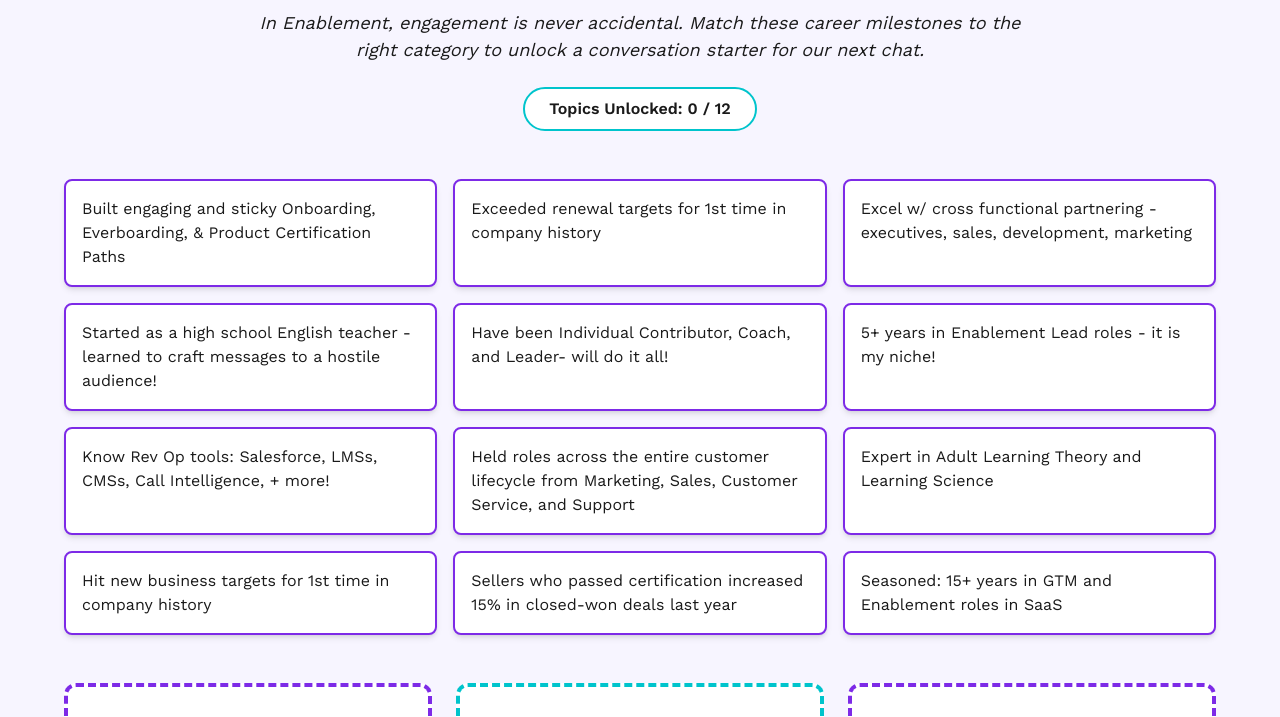
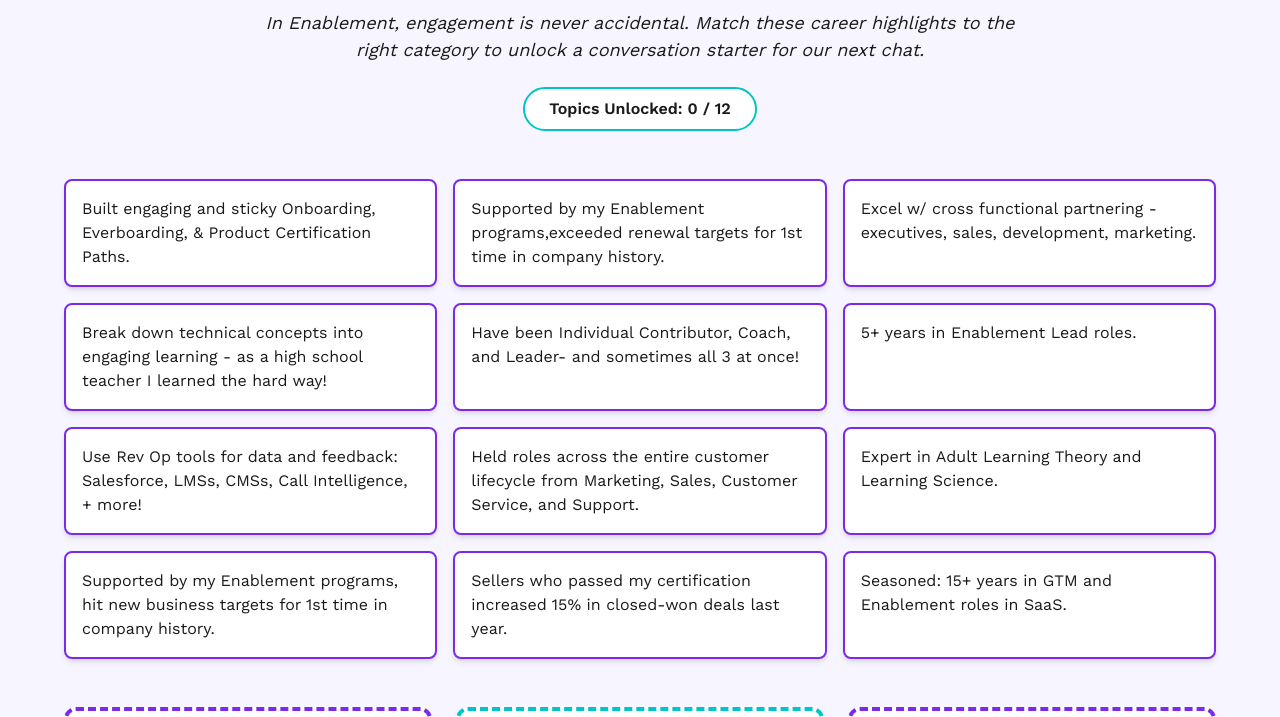
Before and after one commit to jtookoian-lab/meet-jennie-interactive, a plain HTML site: page index.html in a window 1280 px wide. Shown: the part 83-800 px from the top of the page. Drawn offline with nearby package versions, Linux system fonts and the light colour scheme.

Commit message:
Update index.html

```diff
--- a/index.html
+++ b/index.html
@@ -31,7 +31,7 @@
       accent_color: "#00C4CC",
       text_color: "#1A1A1A",
       game_title: "Meet Jennie Tookoian: Unlocking Conversations",
-      instructions: "In Enablement, engagement is never accidental. Match these career milestones to the right category to unlock a conversation starter for our next chat.",
+      instructions: "In Enablement, engagement is never accidental. Match these career highlights to the right category to unlock a conversation starter for our next chat.",
       category_1_name: "Skills",
       category_2_name: "Experience",
       category_3_name: "Results",
@@ -40,18 +40,18 @@
     };
 
     const gameItems = [
-      { id: 1, text: "Expert in Adult Learning Theory and Learning Science", category: "skills" },
-      { id: 2, text: "Started as a high school English teacher - learned to craft messages to a hostile audience! ", category: "skills" },
-      { id: 3, text: "Seasoned: 15+ years in GTM and Enablement roles in SaaS", category: "experience" },
-      { id: 4, text: "Held roles across the entire customer lifecycle from Marketing, Sales, Customer Service, and Support", category: "experience" },
-      { id: 5, text: "Have been Individual Contributor, Coach, and Leader- will do it all!", category: "skills" },
-      { id: 6, text: "Sellers who passed certification increased 15% in closed-won deals last year", category: "results" },
-      { id: 7, text: "Hit new business targets for 1st time in company history", category: "results" },
-      { id: 8, text: "Exceeded renewal targets for 1st time in company history", category: "results" },
-      { id: 9, text: "Know Rev Op tools:  Salesforce, LMSs, CMSs, Call Intelligence, + more! ", category: "skills" },
-      { id: 10, text: "Built engaging and sticky Onboarding, Everboarding, & Product Certification Paths", category: "experience" },
-      { id: 11, text: "5+ years in Enablement Lead roles - it is my niche! ", category: "experience" },
-      { id: 12, text: "Excel w/ cross functional partnering - executives, sales, development, marketing", category: "skills" }
+      { id: 1, text: "Expert in Adult Learning Theory and Learning Science.", category: "skills" },
+      { id: 2, text: "Break down technical concepts into engaging learning - as a high school teacher I learned the hard way! ", category: "skills" },
+      { id: 3, text: "Seasoned: 15+ years in GTM and Enablement roles in SaaS.", category: "experience" },
+      { id: 4, text: "Held roles across the entire customer lifecycle from Marketing, Sales, Customer Service, and Support.", category: "experience" },
+      { id: 5, text: "Have been Individual Contributor, Coach, and Leader- and sometimes all 3 at once!", category: "experience" },
+      { id: 6, text: "Sellers who passed my certification increased 15% in closed-won deals last year.", category: "results" },
+      { id: 7, text: "Supported by my Enablement programs, hit new business targets for 1st time in company history.", category: "results" },
+      { id: 8, text: "Supported by my Enablement programs,exceeded renewal targets for 1st time in company history.", category: "results" },
+      { id: 9, text: "Use Rev Op tools for data and feedback: Salesforce, LMSs, CMSs, Call Intelligence, + more! ", category: "skills" },
+      { id: 10, text: "Built engaging and sticky Onboarding, Everboarding, & Product Certification Paths.", category: "experience" },
+      { id: 11, text: "5+ years in Enablement Lead roles. ", category: "experience" },
+      { id: 12, text: "Excel w/ cross functional partnering - executives, sales, development, marketing.", category: "skills" }
     ];
 
     let currentDraggedItem = null;
```
